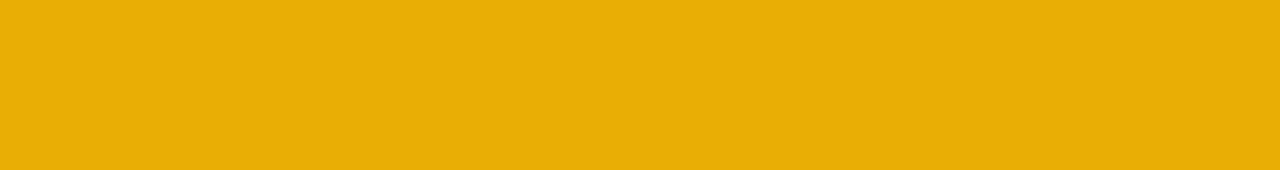
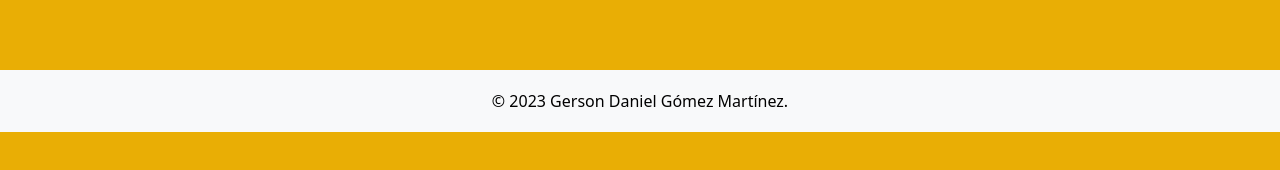
Before and after one commit to Gerson-Gomez/api_vistas, a React (Create React App) app: page / in a window 1280 px wide. Shown: the part 668-838 px from the top of the page. Built offline with nearby package versions, Linux system fonts and the light colour scheme; no server answers.

Commit message:
Update App.js

```diff
--- a/src/App.js
+++ b/src/App.js
@@ -5,7 +5,7 @@ import Navbar from './componentes/Navbar';
 import Comentarios from './componentes/Comentarios';
 import Artistas from './componentes/Artistas';
 import Albums from './componentes/Albums';
-
+import Footer from './componentes/Footer';
 
 
 function App() {
@@ -17,6 +17,7 @@ function App() {
       <Route path="/artistas" element={<Artistas />} />
       <Route path="/albums" element={<Albums />} />
     </Routes>
+    <Footer/>
   </Router>
 );
 }
```
